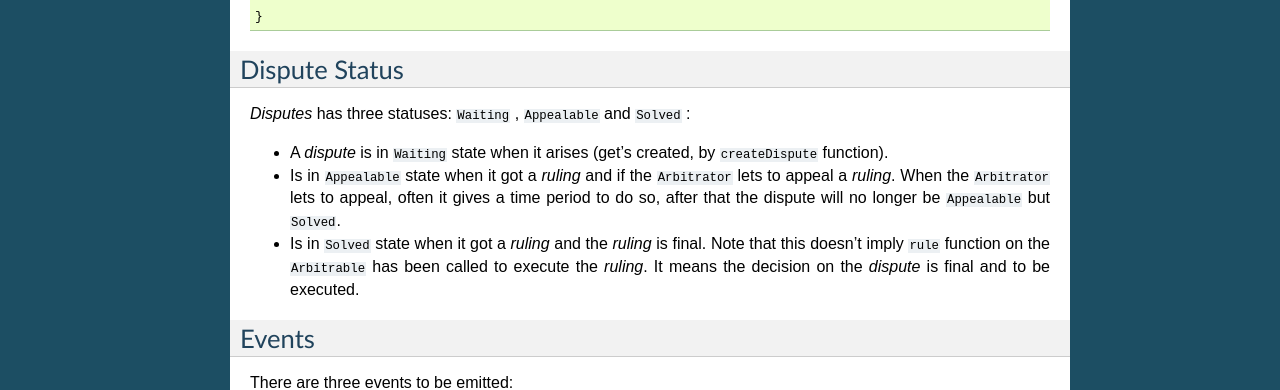
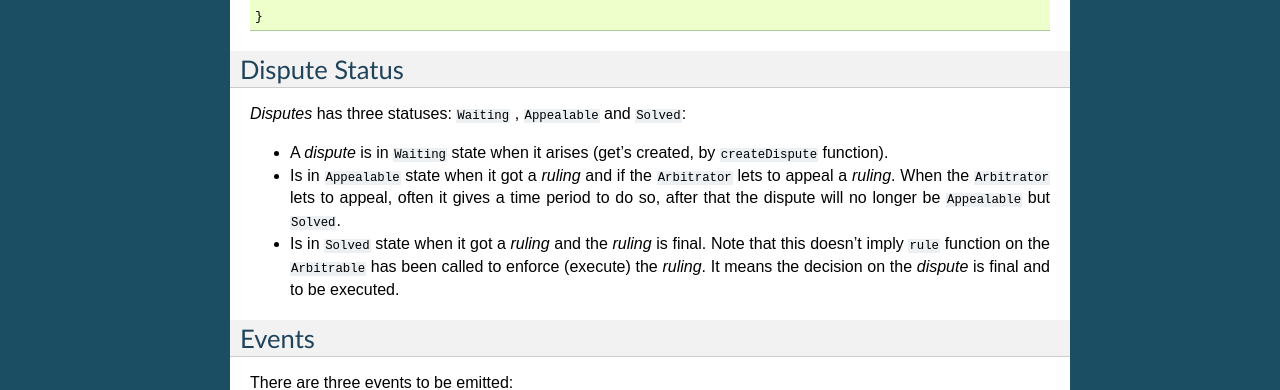
Before and after one commit to kleros/erc-792, a Sphinx documentation site: the page built from docs/arbitrator.rst, in a window 1280 px wide. Shown: the part 650-1040 px from the top of the page. Built offline with Sphinx 7.4.7, drawn with Linux system fonts in a browser that asks for light colours.

Commit message:
refactor(arbitrator): improve wording

```diff
--- a/docs/arbitrator.rst
+++ b/docs/arbitrator.rst
@@ -47,13 +47,13 @@ Arbitrator
 Dispute Status
 ##############
 
-*Disputes* has three statuses: ``Waiting`` , ``Appealable`` and ``Solved`` :
+*Disputes* has three statuses: ``Waiting`` , ``Appealable`` and ``Solved``:
 
 * A *dispute* is in ``Waiting`` state when it arises (get's created, by ``createDispute`` function).
 
 * Is in ``Appealable`` state when it got a *ruling* and if the ``Arbitrator`` lets to appeal a *ruling*. When the ``Arbitrator`` lets to appeal, often it gives a time period to do so, after that the dispute will no longer be ``Appealable`` but ``Solved``.
 
-* Is in ``Solved`` state when it got a *ruling* and the *ruling* is final. Note that this doesn't imply ``rule`` function on the ``Arbitrable`` has been called to execute the *ruling*. It means the decision on the *dispute* is final and to be executed.
+* Is in ``Solved`` state when it got a *ruling* and the *ruling* is final. Note that this doesn't imply ``rule`` function on the ``Arbitrable`` has been called to enforce (execute) the *ruling*. It means the decision on the *dispute* is final and to be executed.
 
 
 Events
```
